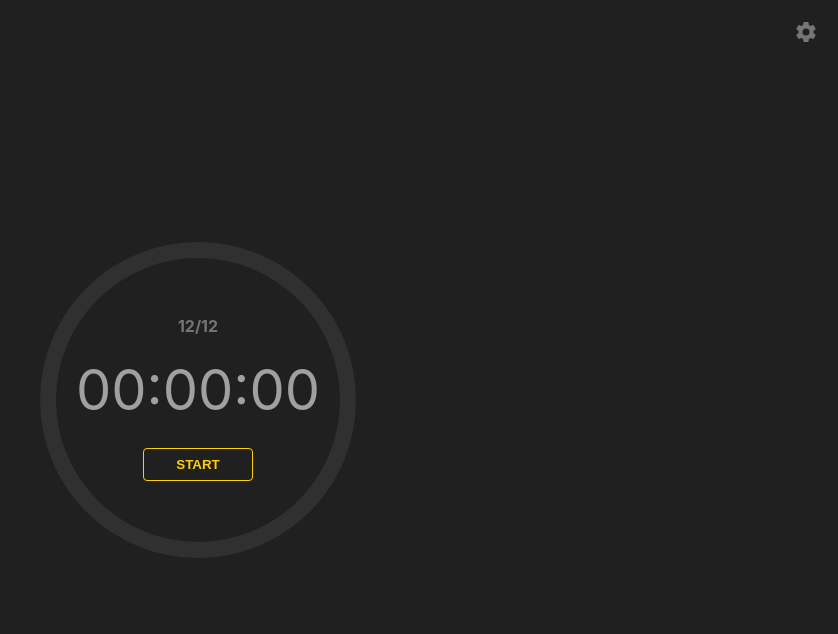
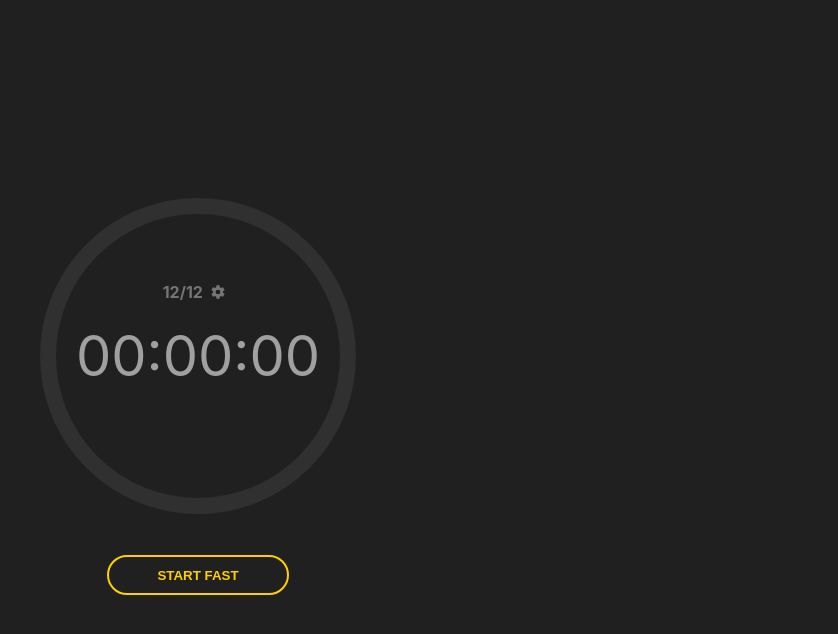
Before and after one commit to joaorodriguesjr/fasting, a Next.js app in the folder frontend/: page / in a window 1280 px wide. Shown: the top 634 px of the page, without its empty margins (442-1280 px from the left). Built offline with nearby package versions, Linux system fonts and the light colour scheme.

Commit message:
Move components from and to the progress container

```diff
--- a/frontend/src/pages/index.module.css
+++ b/frontend/src/pages/index.module.css
@@ -11,44 +11,44 @@
   color: #a0a0a0;
 }
 
-.settings {
-  position: absolute;
-  top: 20px;
-  right: 20px;
-  color: #757575;
+.stopwatch {
+  position: relative;
+  display: flex;
+  align-items: center;
+  justify-content: center;
+  font-size: 3.5rem;
 }
 
 .protocol {
-  margin: 1.0rem 0;
-  padding: 0.25rem 1.0rem;
+  position: absolute;
+  top: -2.5rem;
 
   color: #757575;
   font-size: 1.0rem;
   font-weight: bolder;
+
+  display: flex;
+  align-items: center;
 }
 
-.stopwatch {
-  font-size: 3.5rem;
+.protocol svg {
+  width: 1.0rem;
+  height: 1.0rem;
+  margin: 0 0.45rem;
 }
 
 .container button {
   margin: 1.5rem 0;
-  padding: 0.5rem 2.0rem;
+  padding: 0.65rem 3.0rem;
   color: #ffd000;
   background-color: transparent;
-  border: 0.075rem solid #ffd000;
-  border-radius: 0.25rem;
+  border: 0.125rem solid #ffd000;
+  border-radius: 1.25rem;
   font-weight: bolder;
   text-transform: uppercase;
+  transition: all 0.25s ease-in-out;
 }
 
 .container button:active {
-  margin: 1.5rem 0;
-  padding: 0.5rem 2.0rem;
-  color: #ffd000;
-  background-color: rgba(255, 208, 0, 0.25);
-  border: 0.075rem solid #ffd000;
-  border-radius: 0.25rem;
-  font-weight: bolder;
-  text-transform: uppercase;
+  background-color: hsla(50, 100%, 25%, 0.25);
 }
--- a/frontend/src/pages/index.tsx
+++ b/frontend/src/pages/index.tsx
@@ -23,33 +23,32 @@ const Home: NextPage = () => {
   }, [ reload ])
 
   const protocol = <div className={styles.protocol}>
-    {fasts.target}/{24 - fasts.target}
+    {fasts.target}/{24 - fasts.target} <Icon name={'Cog'}/>
   </div>
 
+  const progress = (fasts.current == null)
+    ? <>
+        <Progress start={0} target={0}>
+          <div className={styles.stopwatch}>
+            {protocol}
+            00:00:00
+          </div>
+        </Progress>
+        <button onClick={startFasting}>Start Fast</button>
+      </>
+    : <>
+        <Progress start={fasts.current.start} target={fasts.target}>
+          <div className={styles.stopwatch}>
+            {protocol}
+            <Stopwatch activation={ fasts.current.start } />
+          </div>
+        </Progress>
+        <button onClick={stopFasting}>End Fast</button>
+      </>
+
   return <>
-    <div className={styles.settings}>
-      <Link href={'/settings'}>
-        <span><Icon name={'Cog'}/></span>
-      </Link>
-    </div>
     <div className={styles.container}>
-      {
-        fasts.current
-        ? <Progress start={fasts.current.start} target={fasts.target}>
-            {protocol}
-            <div className={styles.stopwatch}>
-              <Stopwatch activation={ fasts.current.start } />
-            </div>
-            <button onClick={() => stopFasting()}>Stop</button>
-          </Progress>
-        : <Progress start={0} target={0}>
-            {protocol}
-            <div className={styles.stopwatch}>
-              00:00:00
-            </div>
-            <button onClick={() => startFasting()}>Start</button>
-          </Progress>
-      }
+      {progress}
     </div>
   </>
 }
```
